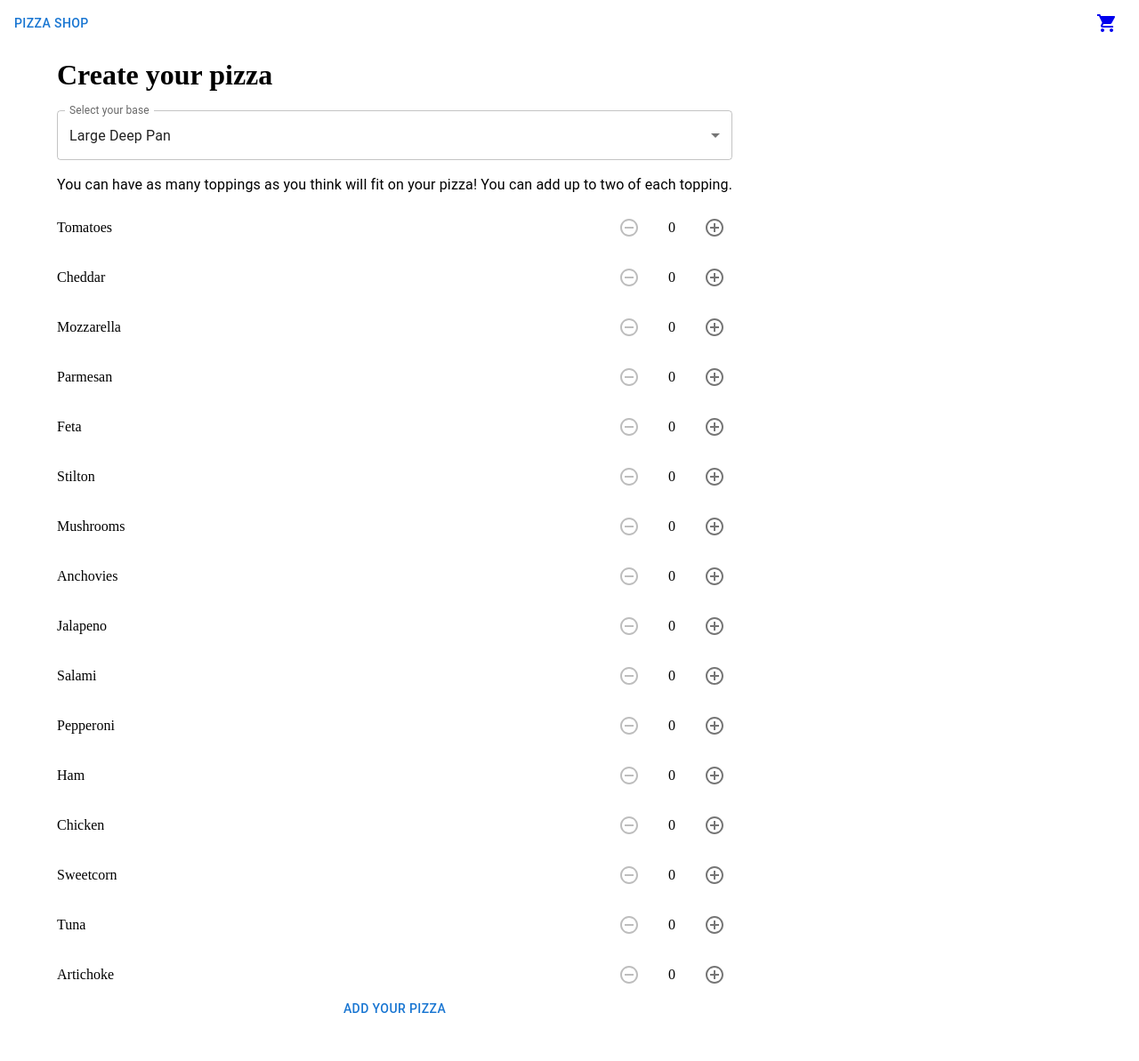
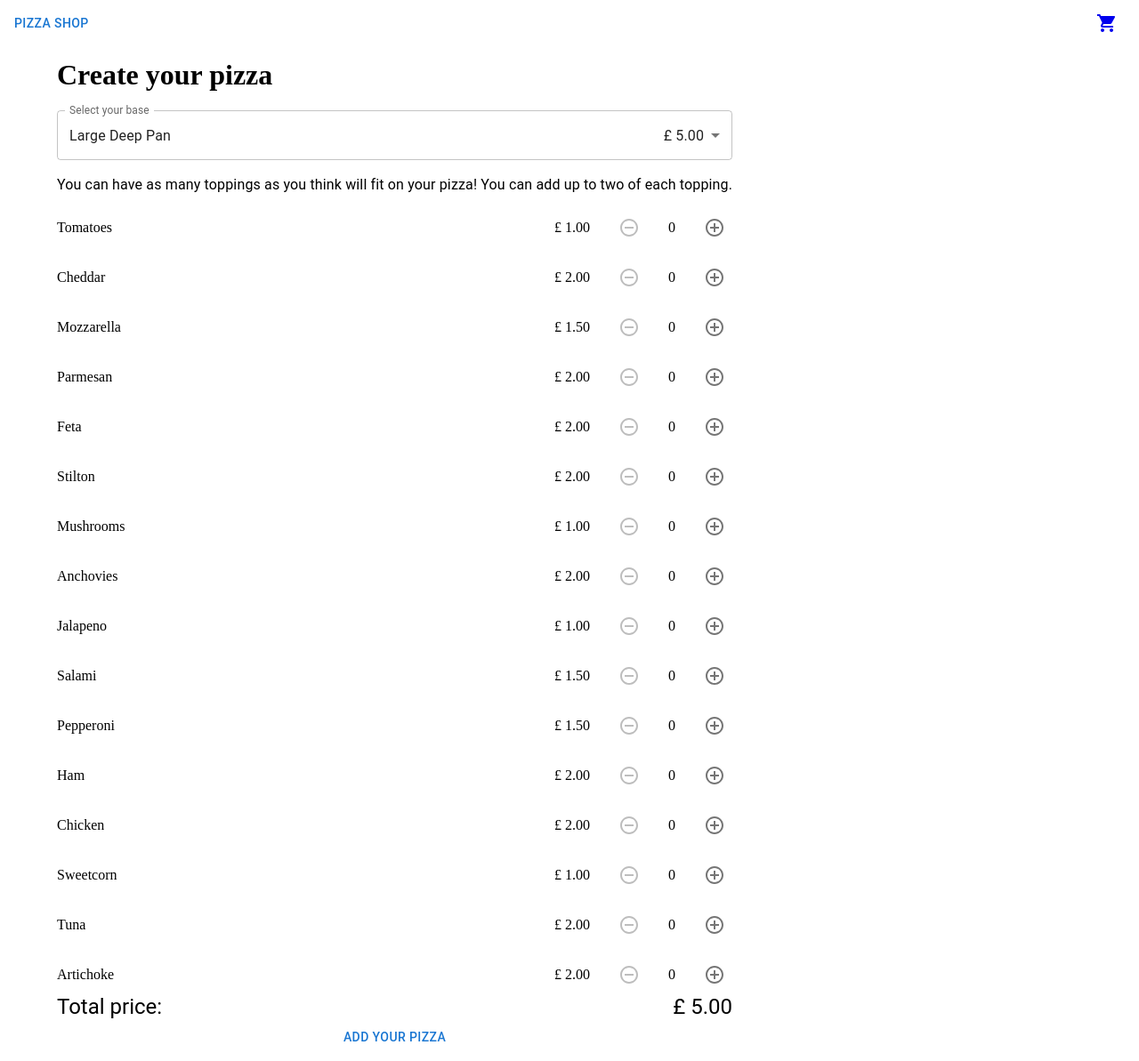
Before and after one commit to kieren-mcgill/pizza-app, a React (Create React App) app: page /pizza-form in a window 1280 px wide. Shown: the whole page at 89% size. Before the commit the page ends 1161 px from the top, so only its background shows below. Built offline with nearby package versions, Linux system fonts and the light colour scheme; the HTML template or start-up script is replaced by a standard one.

Commit message:
adding pricing: prices to topping and base files. Displayed on other files in pounds and pence with units

```diff
--- a/src/Basket.jsx
+++ b/src/Basket.jsx
@@ -1,5 +1,6 @@
 import { bases } from "./bases";
-import {Card, Container, List, ListItem, styled, Typography } from "@mui/material";
+import { Card, Container, Grid, List, ListItem, styled, Typography } from "@mui/material";
+import { getBasketPrice, getPizzaPrice } from "./prices";
 
 const StyledCard = styled(Card)({
   backgroundColor: '#dce1eb',
@@ -9,7 +10,7 @@ const StyledCard = styled(Card)({
 
 const Basket = ({ basket }) => {
   return (
-    <Container >
+    <Container>
       <Typography variant="h3">Basket</Typography>
       <StyledCard>
         {basket.length === 0 && (
@@ -18,10 +19,23 @@ const Basket = ({ basket }) => {
         <List>
           {basket.map((pizza, i) => (
             <ListItem key={i}>
-              <Typography>{bases[pizza.base].label}</Typography>
+              <Grid item flexGrow={1}>
+                <Typography>{`${(bases[pizza.base].label)}`}</Typography>
+              </Grid>
+              <Grid item flexend={1}>
+                <Typography>{`£ ${(getPizzaPrice(pizza) / 100).toFixed(2)}`}</Typography>
+              </Grid>
             </ListItem>
           ))}
         </List>
+        <Grid container>
+          <Grid item flexGrow={1}>
+            <Typography variant="h5">Total price:</Typography>
+          </Grid>
+          <Grid item>
+            <Typography>£ {(getBasketPrice(basket) / 100).toFixed(2)}</Typography>
+          </Grid>
+        </Grid>
       </StyledCard>
     </Container>
   );
--- a/src/PizzaForm.jsx
+++ b/src/PizzaForm.jsx
@@ -1,8 +1,11 @@
-import { Button, Container, FormControl, InputLabel, MenuItem, Select, Typography } from "@mui/material";
+import { Button, Container, FormControl, Grid, InputLabel, MenuItem, Select, Typography } from "@mui/material";
 import { baseKeys, bases } from "./bases";
 import React, { useState } from "react";
 import ToppingAdder from "./ToppingAdder";
 import { toppingKeys } from "./toppings";
+import { getPizzaPrice } from "./prices";
+
+
 
 const PizzaForm = ({ addPizza }) => {
 
@@ -23,10 +26,11 @@ const PizzaForm = ({ addPizza }) => {
 
   const handleChange = (e) => {
     setPizza({
-      ...pizza,
-      base: e.target.value
-    })
-  }
+      base: e.target.value,
+      toppings: pizza.toppings,
+    });
+  };
+
 
   const handleSubmit = (e) => {
     e.preventDefault();
@@ -38,40 +42,52 @@ const PizzaForm = ({ addPizza }) => {
     })
   }
 
+
+
   const increaseNumber = (topping) => {
     if (pizza.toppings[topping] < 2) {
+      const updatedToppings = {
+        ...pizza.toppings,
+        [topping]: pizza.toppings[topping] + 1,
+      };
       setPizza({
         ...pizza,
-        toppings: {
-          ...pizza.toppings,
-          [topping]: pizza.toppings[topping] + 1
-        }
-      })
+        toppings: updatedToppings,
+      });
     }
-  }
+  };
 
   const decreaseNumber = (topping) => {
     if (pizza.toppings[topping] > 0) {
+      const updatedToppings = {
+        ...pizza.toppings,
+        [topping]: pizza.toppings[topping] - 1,
+      };
       setPizza({
         ...pizza,
-        toppings: {
-          ...pizza.toppings,
-          [topping]: pizza.toppings[topping] - 1
-        }
-      })
+        toppings: updatedToppings,
+      });
     }
-  }
+  };
+
+  const totalPrice = getPizzaPrice(pizza)
 
   return (
     <Container>
-      <h1>Create your pizza</h1>
+      <h1>Create your pizza </h1>
       <FormControl>
         <InputLabel id="base">Select your base</InputLabel>
         <Select id="base" label="Select your base" onChange={handleChange} value={pizza.base}>
           {baseKeys.map((base, i) => (
-            <MenuItem
-              key={i}
-              value={base}>{bases[base].label}
+            <MenuItem key={i} value={base}>
+                <Grid container>
+                  <Grid item flexGrow={1}>
+                    {bases[base].label}
+                  </Grid>
+                  <Grid item flexend={1}>
+                    £ {(bases[base].price/100).toFixed(2)}
+                  </Grid>
+                </Grid>
             </MenuItem>
           ))}
         </Select>
@@ -79,12 +95,21 @@ const PizzaForm = ({ addPizza }) => {
           each topping.</Typography>
         {toppingKeys.map((topping, i) => (
           <ToppingAdder
-            key={i} topping={topping}
+            key={i}
+            topping={topping}
             increaseNumber={increaseNumber}
             decreaseNumber={decreaseNumber}
             amount={pizza.toppings[topping]}
           />
         ))}
+        <Grid container>
+          <Grid item flexGrow={1}>
+            <Typography variant="h5">Total price:</Typography>
+          </Grid>
+          <Grid item>
+        <Typography variant="h5">£ {((totalPrice)/100).toFixed(2)} </Typography>
+          </Grid>
+        </Grid>
         <Button onClick={handleSubmit}>Add Your Pizza</Button>
       </FormControl>
     </Container>
--- a/src/ToppingAdder.jsx
+++ b/src/ToppingAdder.jsx
@@ -9,6 +9,9 @@ const ToppingAdder = ({ topping, amount, increaseNumber, decreaseNumber }) => {
     <Grid direction='row' container pt={2} spacing={{ xs: 2, md: 3 }} alignItems="center">
       <Grid item flexGrow={1}>
         {toppings[topping].label}
+      </Grid>
+      <Grid item flexend={1}>
+        £ {(toppings[topping].price/100).toFixed(2)}
       </Grid>
       <Grid item>
         <IconButton onClick={() => decreaseNumber(topping)} disabled={amount > 0 ? false : true}>
--- a/src/adder.js
+++ b/src/adder.js
@@ -1 +1,3 @@
+import ToppingAdder from "./ToppingAdder";
+
 export const adder = (a, b) => a + b;
--- a/src/bases.js
+++ b/src/bases.js
@@ -1,27 +1,35 @@
 export const bases = Object.freeze({
   largeDeepPan: Object.freeze({
     label: "Large Deep Pan",
+    price: 500,
   }),
   mediumDeepPan: Object.freeze({
     label: "Medium Deep Pan",
+    price: 300,
   }),
   largeThin: Object.freeze({
     label: "Large Thin",
+    price: 550,
   }),
   mediumThin: Object.freeze({
     label: "Medium Thin",
+    price: 350,
   }),
   largeGf: Object.freeze({
     label: "Large Gluten Free",
+    price: 600,
   }),
   mediumGf: Object.freeze({
     label: "Medium Gluten Free",
+    price: 400,
   }),
   largeStuffedCrust: Object.freeze({
     label: "Large Stuffed Crust",
+    price: 800,
   }),
   mediumStuffedCrust: Object.freeze({
     label: "Medium Stuffed Crust",
+    price: 700,
   }),
 });
 
--- /dev/null
+++ b/src/prices.js
@@ -0,0 +1,22 @@
+import { toppings } from "./toppings";
+import { bases } from "./bases";
+
+export const calculateToppingsPrice = (currentPizzaToppings) => {
+  let price = 0;
+  Object.keys(currentPizzaToppings).forEach((key) => {
+    const toppingCount = currentPizzaToppings[key];
+    price += toppingCount * toppings[key].price;
+  });
+  return price;
+};
+
+export const getPizzaPrice = (pizza) => {
+  const basePrice = bases[pizza.base].price;
+  const toppingsPrice = calculateToppingsPrice(pizza.toppings);
+  return (basePrice + toppingsPrice);
+}
+
+export const getBasketPrice = (basket) => {
+  const prices = basket.map(getPizzaPrice);
+  return prices.reduce((prev, curr) => prev + curr, 0)
+}
--- a/src/toppings.js
+++ b/src/toppings.js
@@ -1,51 +1,67 @@
 export const toppings =  Object.freeze({
   tomato: Object.freeze({
-    label: "Tomatoes"
+    label: "Tomatoes",
+    price: 100,
   }),
   cheddar: Object.freeze({
-    label: "Cheddar"
+    label: "Cheddar",
+    price: 200,
   }),
   mozzarella: Object.freeze({
-    label: "Mozzarella"
+    label: "Mozzarella",
+    price: 150,
   }),
   parmesan: Object.freeze({
-    label: "Parmesan"
+    label: "Parmesan",
+    price: 200,
   }),
   feta: Object.freeze({
-    label: "Feta"
+    label: "Feta",
+    price: 200,
   }),
   stilton: Object.freeze({
-    label: "Stilton"
+    label: "Stilton",
+    price: 200,
   }),
   mushrooms: Object.freeze({
-    label: "Mushrooms"
+    label: "Mushrooms",
+    price: 100,
   }),
   anchovies: Object.freeze({
-    label: "Anchovies"
+    label: "Anchovies",
+    price: 200,
   }),
   jalapeno: Object.freeze({
-    label: "Jalapeno"
+    label: "Jalapeno",
+    price: 100,
   }),
   salami: Object.freeze({
-    label: "Salami"
+    label: "Salami",
+    price: 150,
   }),
   pepperoni: Object.freeze({
-    label: "Pepperoni"
+    label: "Pepperoni",
+    price: 150,
   }),
   ham: Object.freeze({
-    label: "Ham"
+    label: "Ham",
+    price: 200,
   }),
   chicken: Object.freeze({
-    label: "Chicken"
+    label: "Chicken",
+    price: 200,
   }),
   sweetcorn: Object.freeze({
-    label: "Sweetcorn"
+    label: "Sweetcorn",
+    price: 100,
   }),
   tuna: Object.freeze({
-    label: "Tuna"
+    label: "Tuna",
+    price: 200,
   }),
   artichoke: Object.freeze({
-    label: "Artichoke"
+    label: "Artichoke",
+    price: 200,
   }),
 });
 
```
